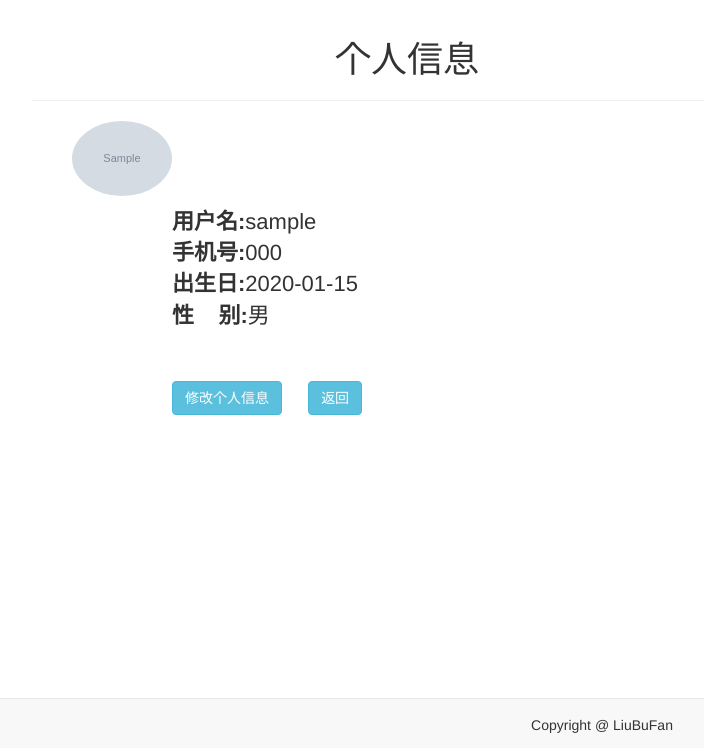
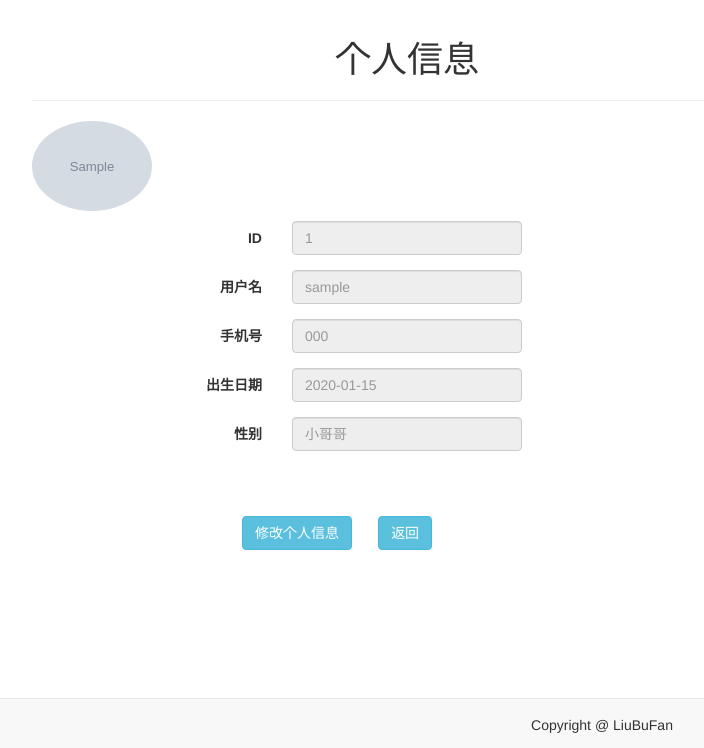
Before and after one commit to lb951543516/WeiBo-test, a Flask app: page /user/info in a window 1280 px wide. Shown: the part 52-800 px from the top of the page, without its empty margins (38-742 px from the left). Run offline with Flask 2, Linux system fonts and the light colour scheme; the visitor is signed in with stand-in values (Sample User, id 1); tables that the repository leaves empty hold one stand-in row (values such as "Sample post"); grey boxes marked "Sample" are stand-in pictures; some libraries are stand-ins or nearby versions.

Commit message:
个人信息美化

```diff
--- a/blog/templates/read.html
+++ b/blog/templates/read.html
@@ -34,7 +34,6 @@
 </div>
 
 
-
 <!--写评论-->
 <form class="form-horizontal" action="/blog/write_comment" method="POST" enctype="multipart/form-data">
     <!--    内容-->
@@ -52,7 +51,6 @@
     </div>
 </form>
 <hr>
-
 
 
 <!--展示评论-->
--- a/user/templates/info.html
+++ b/user/templates/info.html
@@ -4,21 +4,66 @@
 <h1 align="center">个人信息</h1>
 <hr>
 
+<img src="{{user_info.avatar}}" class="img-circle" width="120px">
+<form class="form-horizontal" style="margin-top: 10px">
+    <!--    ID-->
+    <div class="form-group">
+        <label for="userid" class="col-sm-2 col-md-offset-2 control-label">ID</label>
+        <div class="col-sm-4">
+            <input type="text" name="username" class="form-control" id="userid"
+                   placeholder="{{user_info.id}}" disabled>
+        </div>
+    </div>
+    <!--    用户名-->
+    <div class="form-group">
+        <label for="account" class="col-sm-2 col-md-offset-2 control-label">用户名</label>
+        <div class="col-sm-4">
+            <input type="text" name="username" class="form-control" id="account"
+                   placeholder="{{user_info.username}}" disabled>
+        </div>
+    </div>
+
+    <!--    手机-->
+    <div class="form-group">
+        <label for="inputtel" class="col-sm-2  col-md-offset-2 control-label">手机号</label>
+        <div class="col-sm-4">
+            <input type="text" name="tel" class="form-control" id="inputtel"
+                   placeholder="{{user_info.tel}}" disabled>
+        </div>
+    </div>
+
+    <!--    出生日期-->
+    <div class="form-group">
+        <label for="inputbirthday" class="col-sm-2  col-md-offset-2 control-label">出生日期</label>
+        <div class="col-sm-4">
+            <input type="text" name="birthday" class="form-control" id="inputbirthday"
+                   placeholder="{{user_info.birthday}}" disabled>
+        </div>
+    </div>
+
+    <!--    性别-->
+    {% if user_info.gender == 'male' %}
+    <div class="form-group">
+        <label for="inputgender1" class="col-sm-2  col-md-offset-2 control-label">性别</label>
+        <div class="col-sm-4">
+            <input type="text" name="birthday" class="form-control" id="inputgender1"
+                   placeholder="小哥哥" disabled>
+        </div>
+    </div>
+    {% else %}
+    <div class="form-group">
+        <label for="inputgender2" class="col-sm-2  col-md-offset-2 control-label">性别</label>
+        <div class="col-sm-4">
+            <input type="text" name="birthday" class="form-control" id="inputgender2"
+                   placeholder="小姐姐" disabled>
+        </div>
+    </div>
+    {% endif %}
+</form>
+
 <ul style="font-size: 22px;list-style: none;margin: auto">
-    <li><img src="{{user_info.avatar}}" class="img-circle" width="100px"></li>
-    <ul style="font-size: 22px;list-style: none;margin-top: 10px;margin-left: 60px">
-        <li><strong>用户名:</strong>{{user_info.username}}</li>
-        <li><strong>手机号:</strong>{{user_info.tel}}</li>
-        <li><strong>出生日:</strong>{{user_info.birthday}}</li>
-
-        {% if user_info.gender=='male'%}
-        <li><strong>性&nbsp&nbsp&nbsp&nbsp别:</strong>男</li>
-        {% else %}
-        <li><strong>性&nbsp&nbsp&nbsp&nbsp别:</strong>女</li>
-        {% endif %}
-
     <li style="padding-top: 50px">
-            <a href="/user/update" style="padding-right: 20px">
+        <a href="/user/update" style="padding-right: 20px;margin-left: 170px">
             <button type="button" class="btn btn-info">修改个人信息</button>
         </a>
         <a href="/blog/">
@@ -26,6 +71,5 @@
         </a>
     </li>
 </ul>
-</ul>
 
 {% endblock %}
```
Lines whose indentation alone changed are shown as unchanged.
